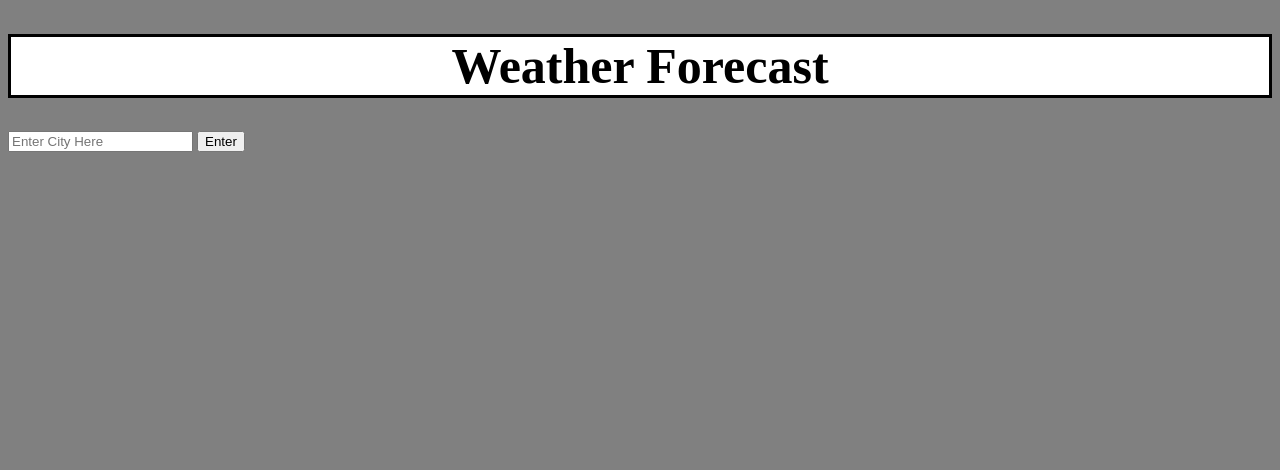
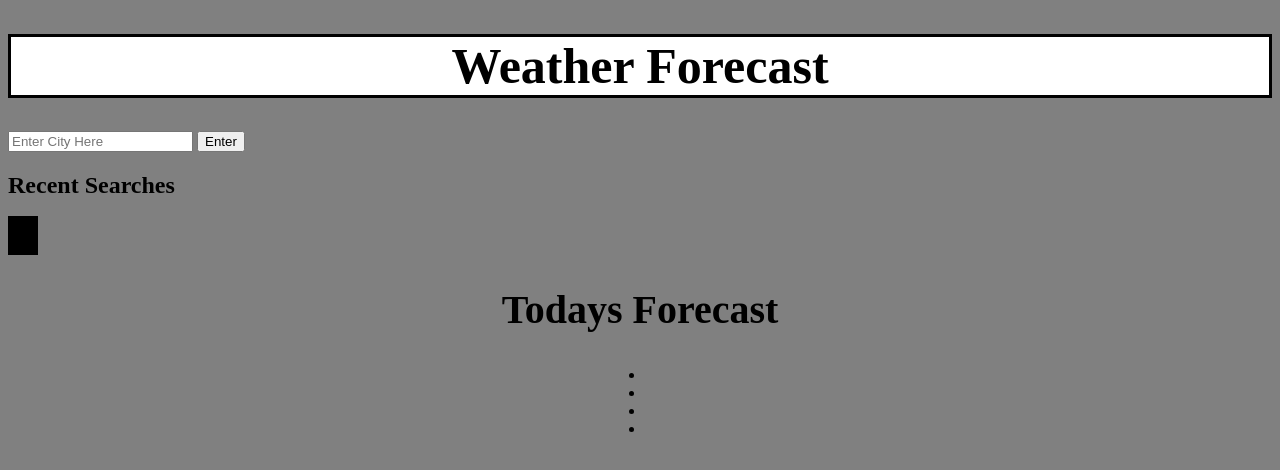
Before and after one commit to DomSimonetta/Weather-App, a plain HTML site: page index.html in a window 1280 px wide. Drawn offline with Linux system fonts and the light colour scheme.

Commit message:
added a readme and some simple java

```diff
--- a/assets/script.js
+++ b/assets/script.js
@@ -1 +1,9 @@
 const weatherApiKey = 'a435cdac1340cfbcac761f45e54d29ff';
+
+const inputLocation = document.getElementById('inputLoccation')
+const submitButton = document.getElementById('submitButton')
+const currentWeather = doccument.getElementById('currentWeather')
+
+function fetchWeatherData(city) {
+    const weatherApiUrl = 'https://api.openweathermap.org/data/2.5/weather?q=${city}&appid=${weatherApiKey}&units=metric'
+}
--- a/assets/style.css
+++ b/assets/style.css
@@ -8,3 +8,42 @@ h1 {
     background-color: white;
     border-style: solid;
 }
+
+#Today {
+    font-size: 40px;
+}
+
+#currentWeather {
+    margin-left: 0%;
+    text-align: center;
+}
+
+#box0 {
+    font-size: 30px;
+    border-style: solid;
+    background-color: white;
+}
+
+#box1 {
+    font-size: 30px;
+    border-style: solid;
+    background-color: white;
+}
+
+#box2 {
+    font-size: 30px;
+    border-style: solid;
+    background-color: white;
+}
+
+#box3 {
+    font-size: 30px;
+    border-style: solid;
+    background-color: white;
+}
+
+#box4 {
+    font-size: 30px;
+    border-style: solid;
+    background-color: white;
+}
--- a/index.html
+++ b/index.html
@@ -15,7 +15,23 @@
         <input type="text" id="inputLocation" placeholder="Enter City Here" />
         <button id="submitButton">Enter</button>
     </section>
+    <section>
+        <h2>Recent Searches</h2>
+        <box id="box0"></box>
+        <box id="box1"></box>
+        <box id="box2"></box>
+        <box id="box3"></box>
+        <box id="box4"></box>
 
+    </section>
+    <section id="currentWeather">
+        <h2 id="Today">Todays Forecast</h2>
+        <li class='currentCity'></li>
+        <li class='currentTemp'></li>
+        <li class='currentSpeed'></li>
+        <li class='currentHumid'></li>
+
+    </section>
 
 
 
```
Also changed, not shown: 1 other file.
